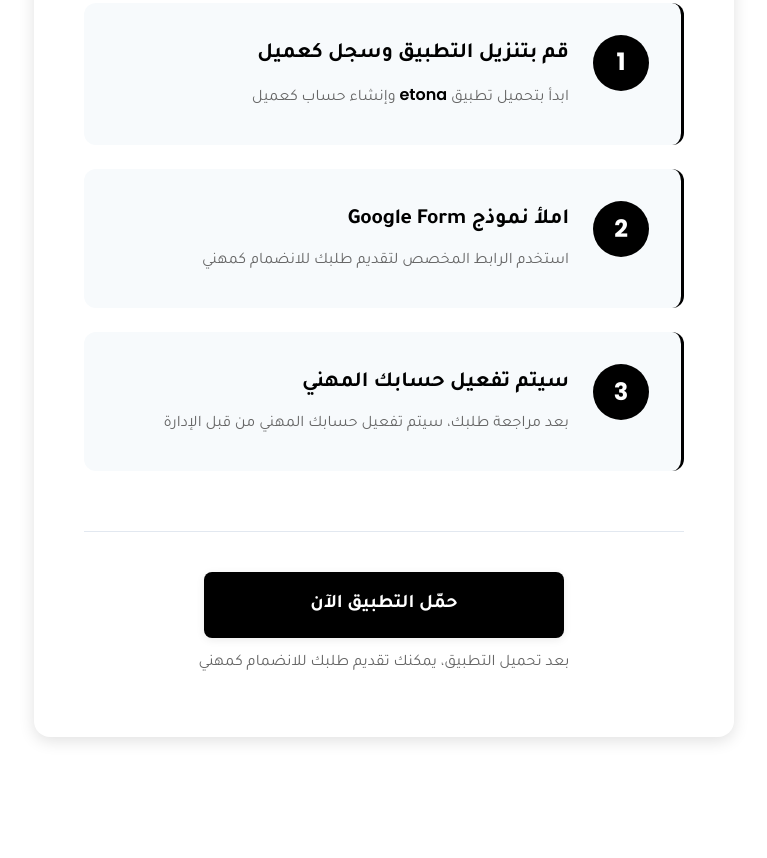
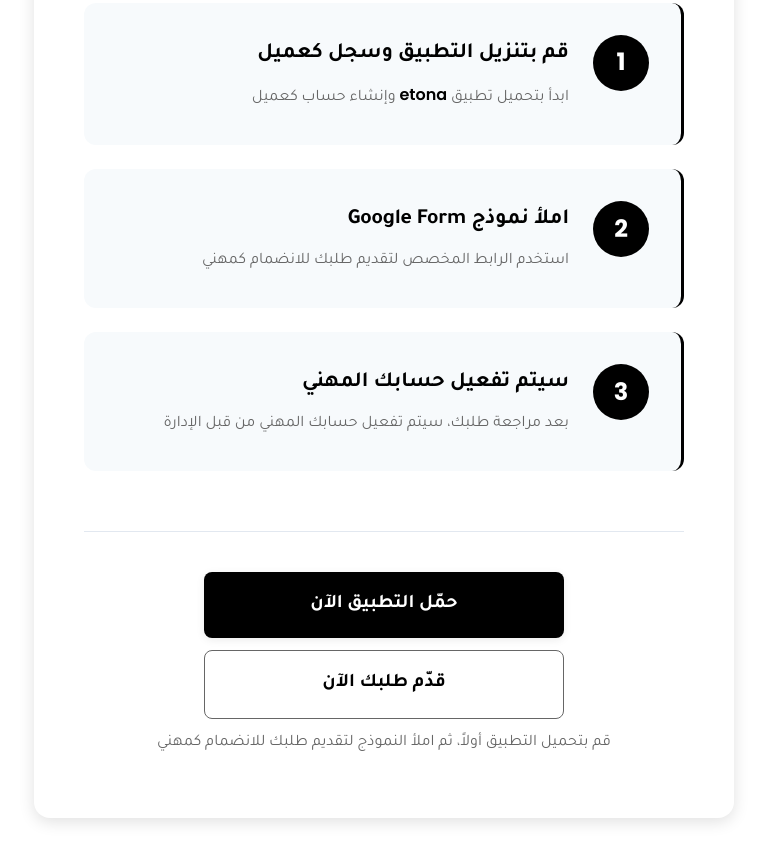
Before and after one commit to etona-contact/etona-landing, a plain HTML site: page professionals.html in a window 1280 px wide. Shown: the part 1266-2124 px from the top of the page, without its empty margins (256-1023 px from the left). Before the commit the page ends 2043 px from the top, so only its background shows below. Drawn offline with Linux system fonts and the light colour scheme.

Commit message:
Update professionals.html

```diff
--- a/professionals.html
+++ b/professionals.html
@@ -70,8 +70,11 @@
             </div>
 
             <div class="cta-section">
-                <a href="https://play.google.com/store/apps/details?id=com.etona.app" target="_blank" rel="noopener noreferrer" class="btn btn-primary btn-large">حمّل التطبيق الآن</a>
-                <p class="cta-note">بعد تحميل التطبيق، يمكنك تقديم طلبك للانضمام كمهني</p>
+                <div class="cta-buttons">
+                    <a href="https://play.google.com/store/apps/details?id=com.etona.app" target="_blank" rel="noopener noreferrer" class="btn btn-primary btn-large">حمّل التطبيق الآن</a>
+                    <a href="https://forms.gle/HCU29rwzPPv4zWTE6" target="_blank" rel="noopener noreferrer" class="btn btn-secondary btn-large">قدّم طلبك الآن</a>
+                </div>
+                <p class="cta-note">قم بتحميل التطبيق أولاً، ثم املأ النموذج لتقديم طلبك للانضمام كمهني</p>
             </div>
         </div>
     </div>
```
